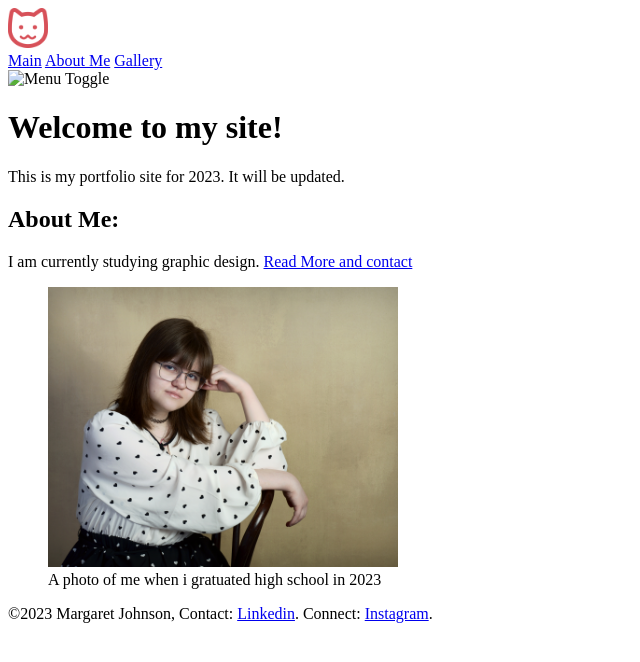
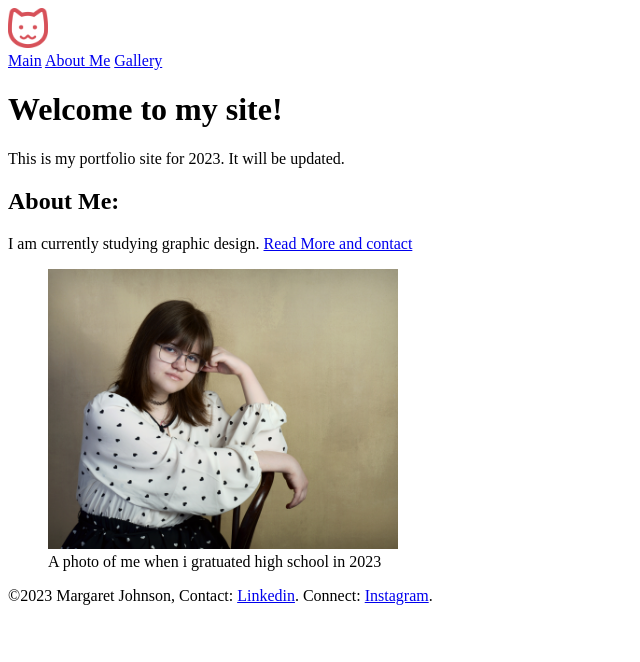
Before and after one commit to MargaretJohnson6/Portfolio, a plain HTML site: page index.html in a window 1280 px wide. Shown: the whole page, without its empty margins (0-640 px from the left). Drawn offline with Linux system fonts and the light colour scheme.

Commit message:
Update index.html

```diff
--- a/index.html
+++ b/index.html
@@ -15,7 +15,7 @@
                         <a href="gallery.html">Gallery</a>
                         <a></a>
                   </div>
-                  <img src="" alt="Menu Toggle" class="menu-toggle">
+
             </header>
             <main>
                   <h1>Welcome to my site!</h1>
```
